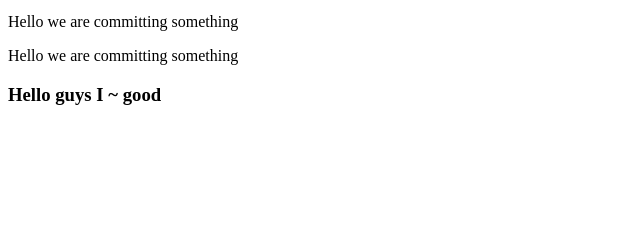
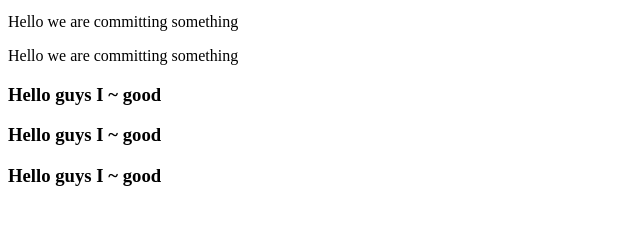
Before and after one commit to SumeetJoshi/git-tutorial, a plain HTML site: page git tutorial/index.html in a window 1280 px wide. Shown: the part 101-326 px from the top of the page, without its empty margins (0-640 px from the left). Drawn offline with Linux system fonts and the light colour scheme.

Commit message:
These are good changes

```diff
--- a/git tutorial/index.html
+++ b/git tutorial/index.html
@@ -11,5 +11,7 @@
     <p>Hello we are committing something</p>
     <p>Hello we are committing something</p>
     <h3>Hello guys I ~ good</h3>
+    <h3>Hello guys I ~ good</h3>
+    <h3>Hello guys I ~ good</h3>
 </body>
 </html>
```
Also changed, not shown: git tutorial/about.html (+1 -1 lines).
